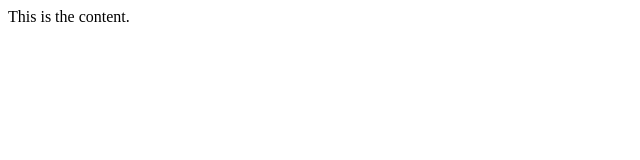
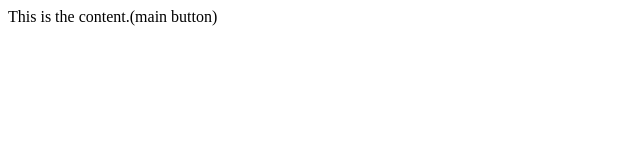
Before and after one commit to sudhanshugaur777/localrepo, a plain HTML site: page index.html in a window 1280 px wide. Shown: the whole page, without its empty margins (0-640 px from the left). Drawn offline with Linux system fonts and the light colour scheme.

Commit message:
Add main button

```diff
--- a/index.html
+++ b/index.html
@@ -1 +1 @@
-<p>This is the content.</p>
+<p>This is the content.(main button)</p>
```
